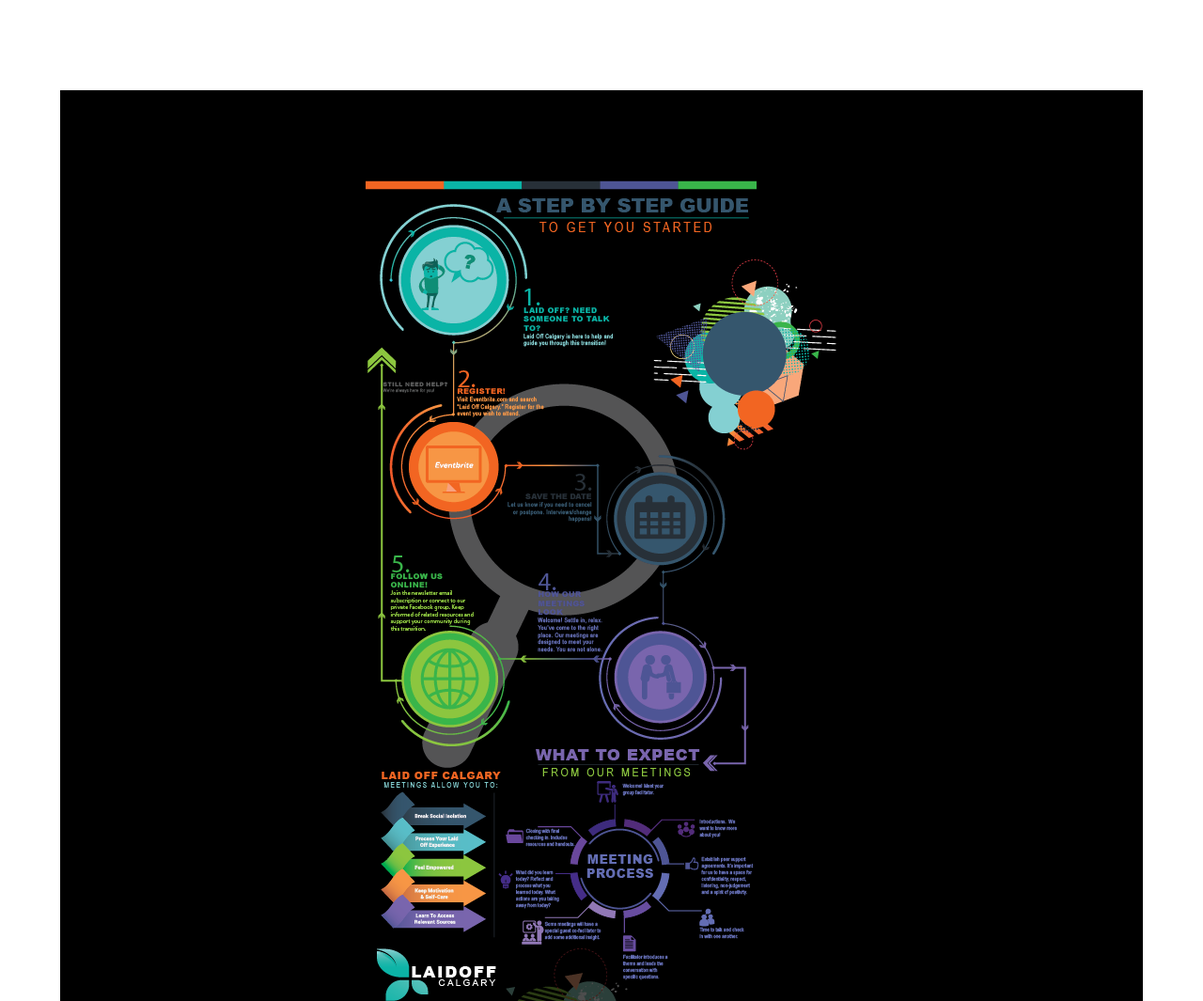
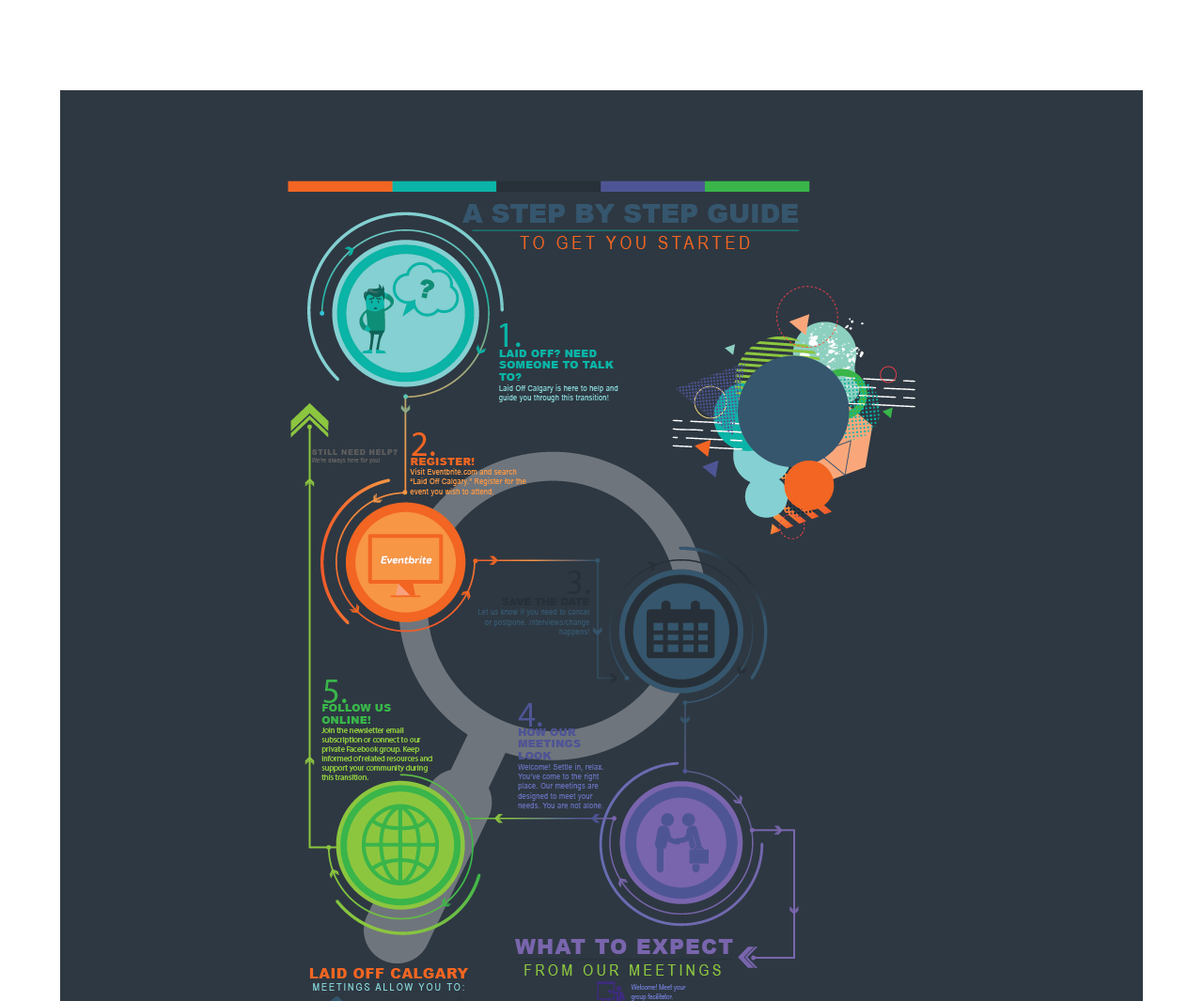
Before and after one commit to rookiedk/rookiedk.github.io, a Jekyll site: the page built from aboutus.html, in a window 1280 px wide and 1400 px high. Shown: the part 335-1400 px from the top of the window at 94% size. Built offline with Jekyll 4.4.1, drawn with Linux system fonts in a browser that asks for light colours; nearby versions of some CDN libraries.

Commit message:
changed infograph bg

```diff
--- a/_sass/libs/_vars.scss
+++ b/_sass/libs/_vars.scss
@@ -121,10 +121,5 @@
 			border-bg:		rgba(0,0,0,0.0375),
 			border2:		#bfbfbf,
 			border2-bg:		rgba(0,0,0,0.1)
-		),
-
-
-		accent8: (
-			bg:				#000000
 		)
 );
--- a/aboutus.html
+++ b/aboutus.html
@@ -4,10 +4,10 @@ title: A Step by Step Guide To Our Meetings
 ---
 
 
-<section id="one" class="wrapper style0 special">
+<section id="two" class="wrapper style2 special">
   <div class="inner">
     <header class="major">
-    <img src="images/info2.png" alt="infograph" />
+    <img src="images/info1.png" alt="infograph" />
     </header>
   </div>
 </section>
--- a/css/main.scss
+++ b/css/main.scss
@@ -503,9 +503,6 @@ $baseurl: '{{ site.baseurl }}/images';
 			}
 		}
 
-		&.style0 {
-			color: _palette(accent8, bg);
-		}
 
 		&.style1 {
 			color: _palette(accent2, bg);
@@ -1256,9 +1253,6 @@ $baseurl: '{{ site.baseurl }}/images';
 			padding: 0;
 		}
 
-		&.style0 {
-			@include wrapper(accent8);
-		}
 
 		&.style1 {
 			@include wrapper(accent1);
```
